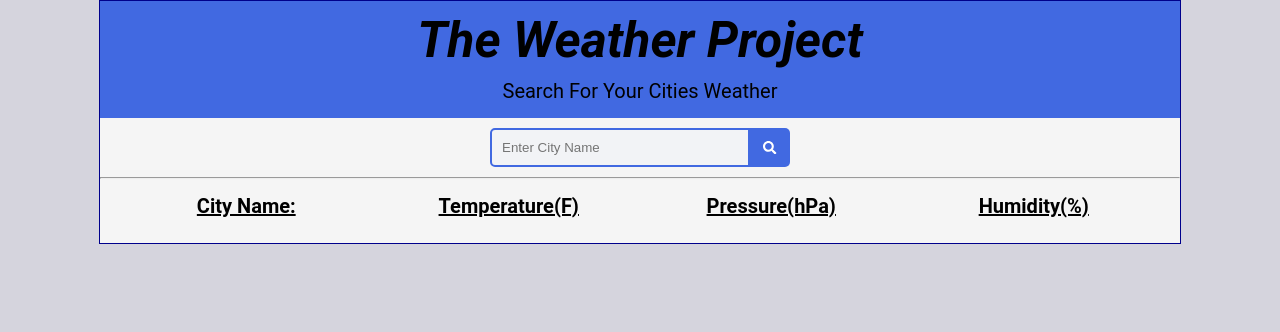
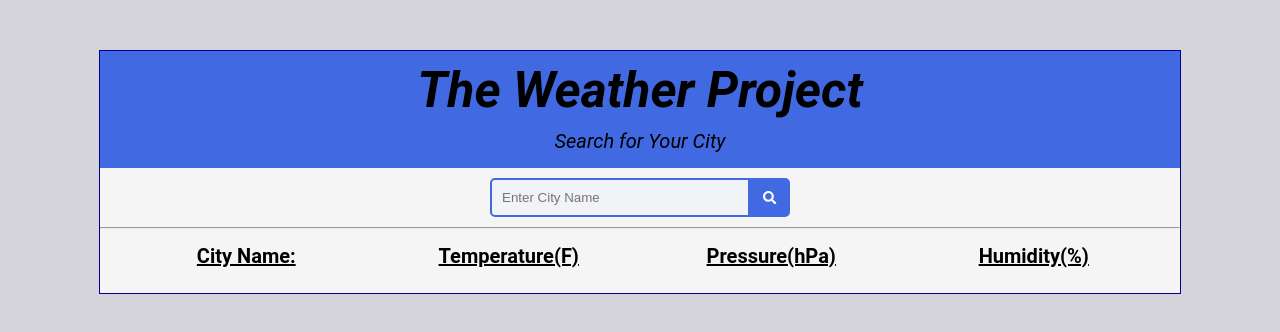
Before and after one commit to projectshft/redux-weather, a React (Create React App) app: page / in a window 1280 px wide. Shown: the top 332 px of the page. Built offline with nearby package versions, Linux system fonts and the light colour scheme.

Commit message:
added padding to the root container. Need to work on the header...

```diff
--- a/public/index.html
+++ b/public/index.html
@@ -10,34 +10,13 @@
       content="Web site created using create-react-app"
     />
     <link rel="apple-touch-icon" href="%PUBLIC_URL%/logo192.png" />
-    <!--
-      manifest.json provides metadata used when your web app is installed on a
-      user's mobile device or desktop. See https://developers.google.com/web/fundamentals/web-app-manifest/
-    -->
+
     <link rel="manifest" href="%PUBLIC_URL%/manifest.json" />
-    <!--
-      Notice the use of %PUBLIC_URL% in the tags above.
-      It will be replaced with the URL of the `public` folder during the build.
-      Only files inside the `public` folder can be referenced from the HTML.
 
-      Unlike "/favicon.ico" or "favicon.ico", "%PUBLIC_URL%/favicon.ico" will
-      work correctly both with client-side routing and a non-root public URL.
-      Learn how to configure a non-root public URL by running `npm run build`.
-    -->
     <title>React App</title>
   </head>
   <body>
     <noscript>You need to enable JavaScript to run this app.</noscript>
-    <div id="root"></div>
-    <!--
-      This HTML file is a template.
-      If you open it directly in the browser, you will see an empty page.
-
-      You can add webfonts, meta tags, or analytics to this file.
-      The build step will place the bundled scripts into the <body> tag.
-
-      To begin the development, run `npm start` or `yarn start`.
-      To create a production bundle, use `npm run build` or `yarn build`.
-    -->
+    <div id="root" style="padding-top: 50px; padding-bottom: 50px"></div>
   </body>
 </html>
--- a/src/components/header/Header.js
+++ b/src/components/header/Header.js
@@ -4,7 +4,7 @@
   <div className="header">
     <h1>The Weather Project</h1>
 
-    <p>Search For Your Cities Weather</p>
+    <p>Search for Your City</p>
   </div>
 );
 
--- a/src/components/header/header.css
+++ b/src/components/header/header.css
@@ -15,4 +15,5 @@
 p {
   font-size: 20px;
   margin-bottom: 5px;
+  font-style: italic;
 }
```
